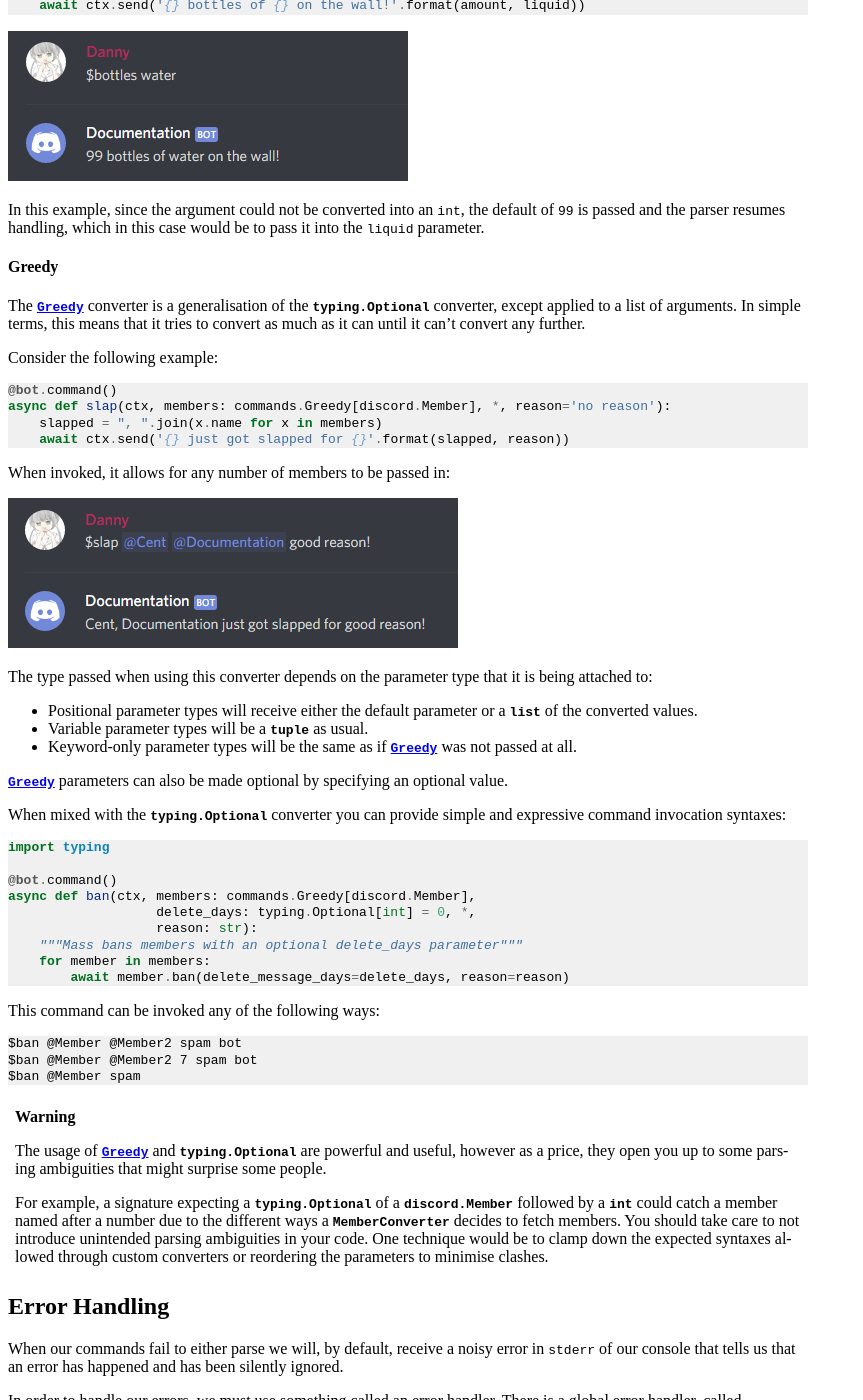
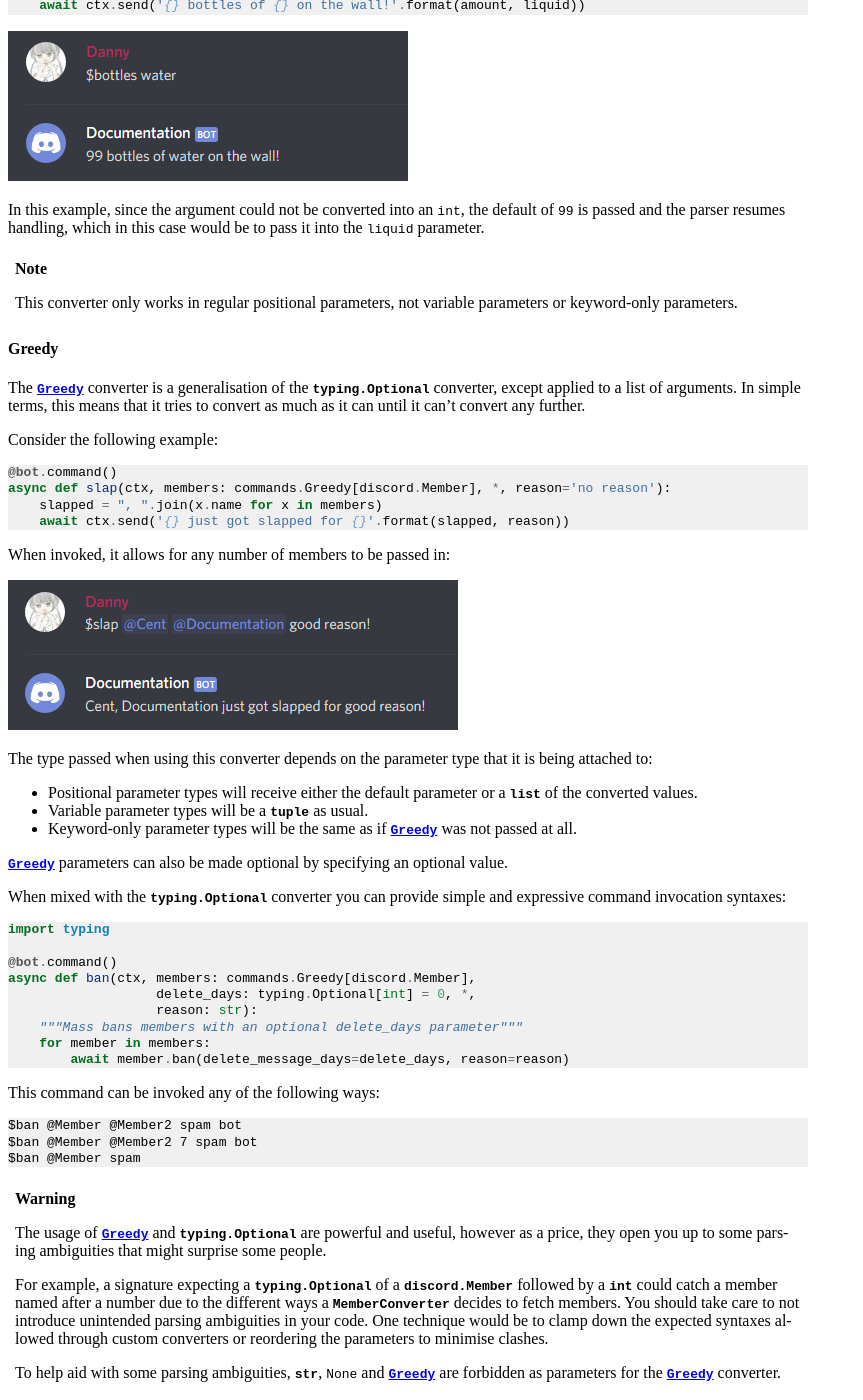
Before and after one commit to spartacus0816/dsbot, a Sphinx documentation site: the page built from docs/ext/commands/commands.rst, in a window 1280 px wide and 1400 px high, scrolled down 7776 px. Shown: the whole window, without its empty margins (0-863 px from the left). Built offline with Sphinx 7.4.7, drawn with Linux system fonts in a browser that asks for light colours.

Commit message:
[commands] Elaborate more on disallowed types in Greedy and Optional

```diff
--- a/docs/ext/commands/api.rst
+++ b/docs/ext/commands/api.rst
@@ -185,7 +185,7 @@
     As a consequence of this behaviour, most input errors are silently discarded,
     since it is used as an indicator of when to stop parsing.
 
-    When a parser error is met the greedy converter stops converting, it undos the
+    When a parser error is met the greedy converter stops converting, undoes the
     internal string parsing routine, and continues parsing regularly.
 
     For example, in the following code:
--- a/docs/ext/commands/commands.rst
+++ b/docs/ext/commands/commands.rst
@@ -471,6 +471,10 @@
 In this example, since the argument could not be converted into an ``int``, the default of ``99`` is passed and the parser
 resumes handling, which in this case would be to pass it into the ``liquid`` parameter.
 
+.. note::
+
+    This converter only works in regular positional parameters, not variable parameters or keyword-only parameters.
+
 Greedy
 ^^^^^^^^
 
@@ -532,6 +536,9 @@
     :class:`~ext.commands.MemberConverter` decides to fetch members. You should take care to not introduce
     unintended parsing ambiguities in your code. One technique would be to clamp down the expected syntaxes
     allowed through custom converters or reordering the parameters to minimise clashes.
+
+    To help aid with some parsing ambiguities, :class:`str`, ``None`` and :data:`~ext.commands.Greedy` are
+    forbidden as parameters for the :data:`~ext.commands.Greedy` converter.
 
 .. _ext_commands_error_handler:
 
```
